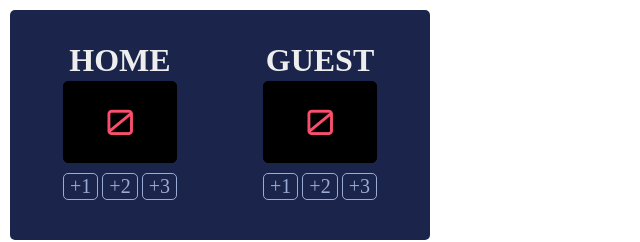
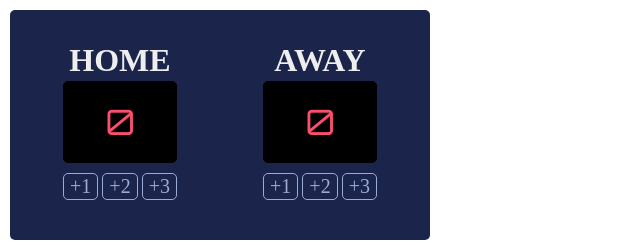
Before and after one commit to mukul4real/basketball-scoreboard, a plain HTML site: page index.html in a window 1280 px wide. Shown: the full height of the page, 0-640 px from the left. Drawn offline with nearby package versions, Linux system fonts and the light colour scheme.

Commit message:
guest changed to away

```diff
--- a/index.html
+++ b/index.html
@@ -14,7 +14,7 @@
                 <button onclick="home3()">+3</button>
             </div>
             <div>
-                <h1>GUEST</h3>
+                <h1>AWAY</h3>
                 <p id="guest-num">0</p>
                 <button onclick="guest1()">+1</button>
                 <button onclick="guest2()">+2</button>
```
